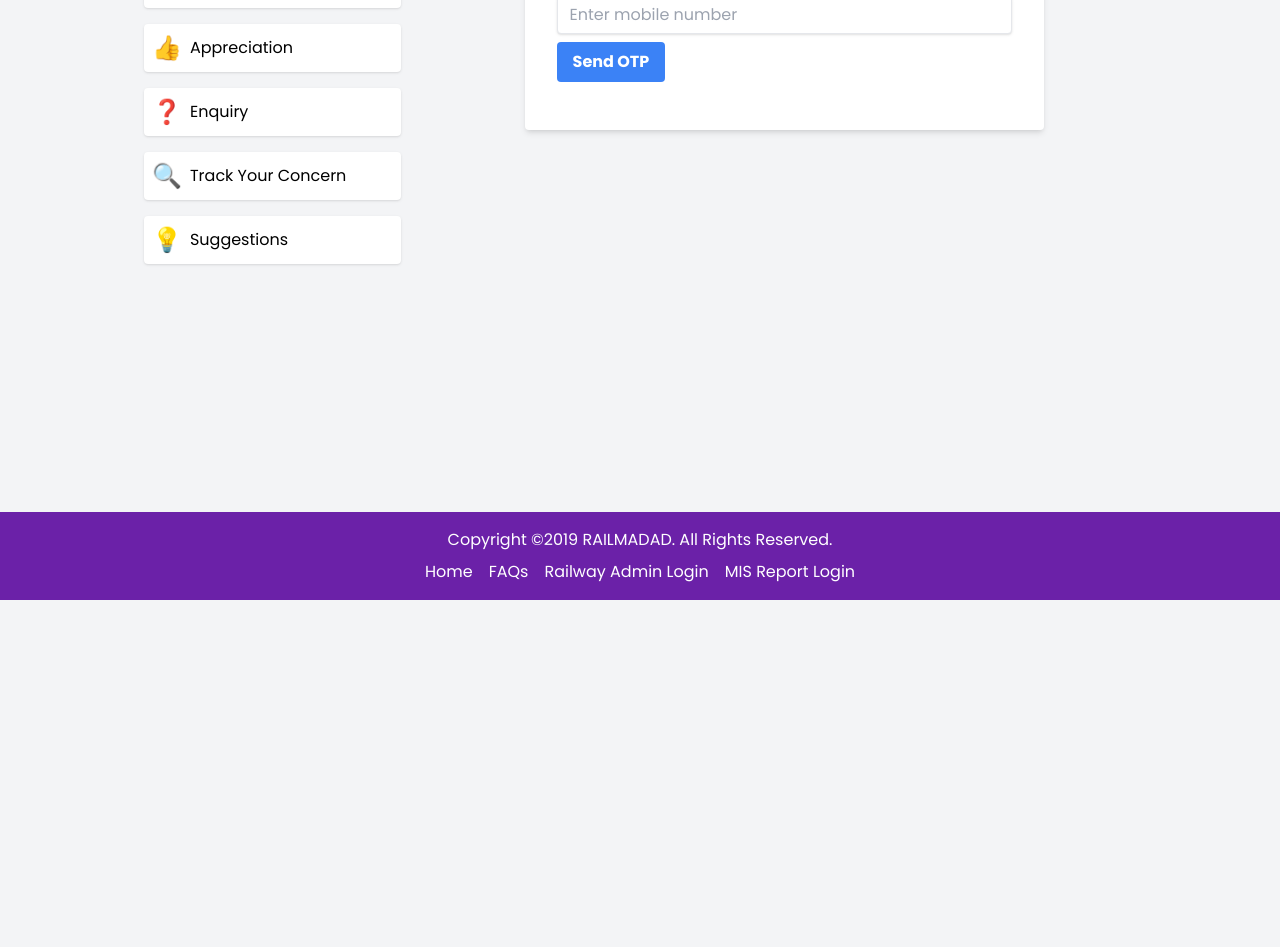
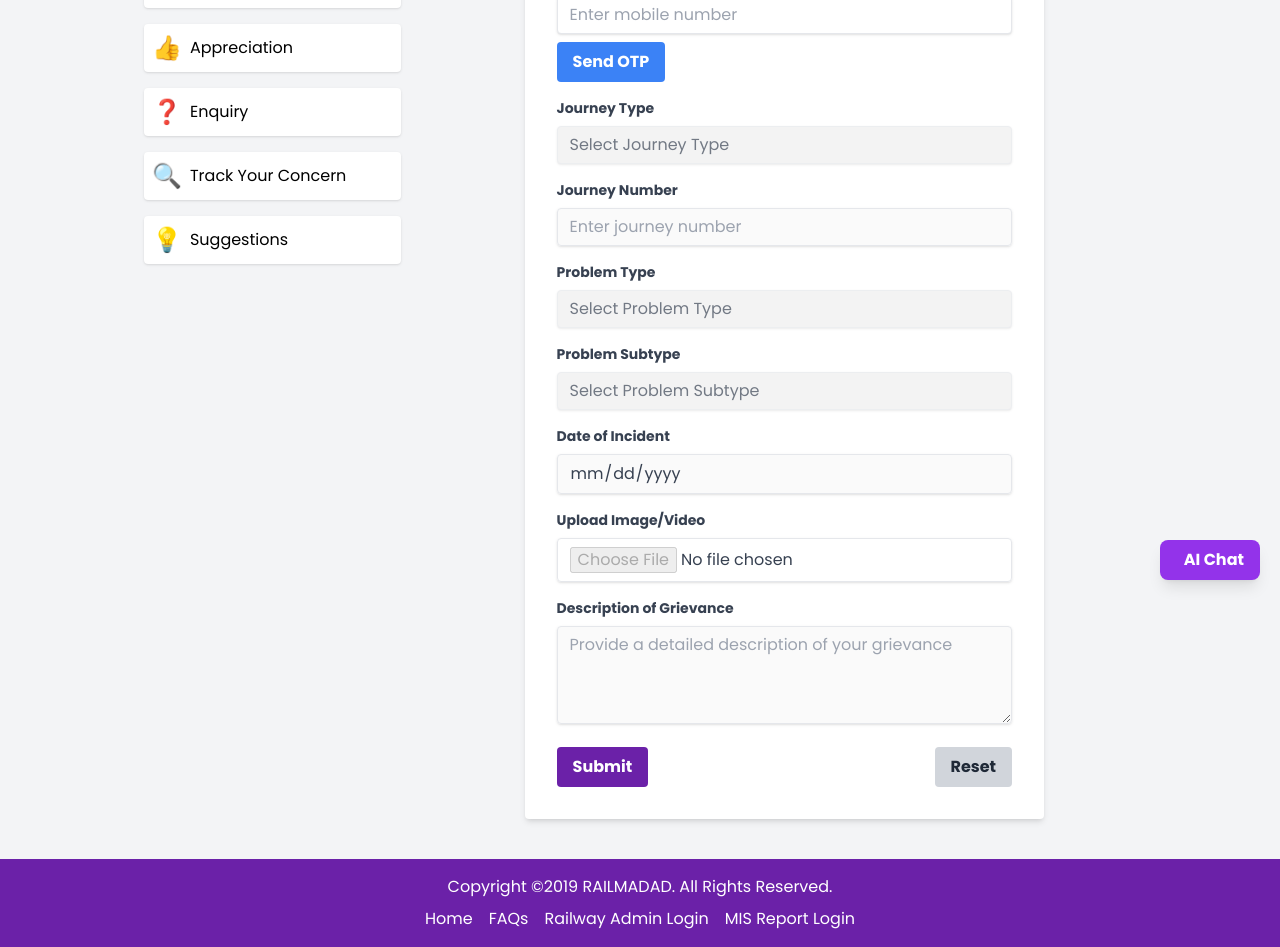
Before and after one commit to parthasdey2304/railmadad-homepage-clone-react, a React (Vite) app: page / in a window 1280 px wide. Shown: the part 200-1147 px from the top of the page. Before the commit the page ends 800 px from the top, so only its background shows below. Built offline with nearby package versions, Linux system fonts and the light colour scheme.

Commit message:
Added : Chatbot.jsx & Updated : GrievanceForm.jsx (look changed)

```diff
--- a/src/App.jsx
+++ b/src/App.jsx
@@ -3,6 +3,7 @@ import Header from './components/Header';
 import Navigation from './components/Navigation';
 import GrievanceForm from './components/GrievanceForm';
 import Footer from './components/Footer';
+import Chatbot from './components/ChatBot';
 
 function App() {
   return (
@@ -16,6 +17,7 @@ function App() {
           </div>
         </div>
       </main>
+      <Chatbot />
       <Footer />
     </div>
   );
--- /dev/null
+++ b/src/components/ChatBot.jsx
@@ -0,0 +1,135 @@
+import React, { useState, useRef, useEffect } from 'react';
+import axios from 'axios';
+
+function Chatbot() {
+  const [showChat, setShowChat] = useState(false);
+  const [messages, setMessages] = useState([]);
+  const [inputValue, setInputValue] = useState('');
+  const [isLoading, setIsLoading] = useState(false);
+  const messagesEndRef = useRef(null);
+
+  const scrollToBottom = () => {
+    messagesEndRef.current?.scrollIntoView({ behavior: "smooth" });
+  };
+
+  useEffect(scrollToBottom, [messages]);
+
+  const sendMessage = async () => {
+    if (inputValue.trim() === '') return;
+
+    const userMessage = { text: inputValue, sender: 'user' };
+    setMessages(prevMessages => [...prevMessages, userMessage]);
+    setInputValue('');
+    setIsLoading(true);
+
+    const options = {
+      method: 'POST',
+      url: 'https://chatgpt-best-price.p.rapidapi.com/v1/chat/completions',
+      headers: {
+        'content-type': 'application/json',
+        'X-RapidAPI-Key': 'c6150aa0fbmshc0a1461851bd7ecp100c48jsnac068272b7e6',
+        'X-RapidAPI-Host': 'chatgpt-best-price.p.rapidapi.com'
+      },
+      data: {
+        model: 'gpt-3.5-turbo',
+        messages: [
+          {
+            role: 'user',
+            content: "I am using your APIs in my Rail Madad app as a chatbot, so be sure to answer all questions regarding rail and its services: " + inputValue
+          }
+        ]
+      }
+    };
+
+    try {
+      const response = await axios.request(options);
+      const botResponse = response.data.choices[0].message.content;
+      const botMessage = { text: botResponse, sender: 'bot' };
+      setMessages(prevMessages => [...prevMessages, botMessage]);
+    } catch (error) {
+      console.error('Error fetching response:', error);
+      const errorMessage = { text: "Sorry, I couldn't process your request. Please try again.", sender: 'bot' };
+      setMessages(prevMessages => [...prevMessages, errorMessage]);
+    } finally {
+      setIsLoading(false);
+    }
+  };
+
+  const toggleChat = () => {
+    setShowChat(!showChat);
+  };
+
+  const closeChat = () => {
+    setShowChat(false);
+  };
+
+  return (
+    <div className="fixed bottom-5 right-5 font-['Poppins'] z-50">
+      {!showChat && (
+        <button
+          className="bg-purple-600 hover:bg-purple-700 text-white font-bold py-2 px-4 rounded-lg shadow-lg transition duration-300"
+          onClick={toggleChat}
+        >
+          <i className="ri-chat-3-fill mr-2"></i> AI Chat
+        </button>
+      )}
+      {showChat && (
+        <div className="bg-white rounded-lg shadow-2xl w-80 overflow-hidden transition duration-300 transform scale-100">
+          <div className="bg-purple-600 text-white p-4 flex justify-between items-center">
+            <h2 className="text-lg font-semibold">AI Chat</h2>
+            <button onClick={closeChat} className="hover:text-gray-300 transition duration-300">
+              <svg xmlns="http://www.w3.org/2000/svg" className="h-6 w-6" fill="none" viewBox="0 0 24 24" stroke="currentColor">
+                <path strokeLinecap="round" strokeLinejoin="round" strokeWidth={2} d="M6 18L18 6M6 6l12 12" />
+              </svg>
+            </button>
+          </div>
+          <div className="h-96 overflow-y-auto p-4 space-y-4">
+            {messages.map((message, index) => (
+              <div
+                key={index}
+                className={`flex ${message.sender === 'bot' ? 'justify-start' : 'justify-end'}`}
+              >
+                <div
+                  className={`max-w-[75%] p-3 rounded-lg ${
+                    message.sender === 'bot'
+                      ? 'bg-purple-100 text-purple-900'
+                      : 'bg-gray-200 text-gray-900'
+                  }`}
+                >
+                  {message.text}
+                </div>
+              </div>
+            ))}
+            {isLoading && (
+              <div className="flex justify-center items-center">
+                <div className="animate-spin rounded-full h-8 w-8 border-b-2 border-purple-600"></div>
+              </div>
+            )}
+            <div ref={messagesEndRef} />
+          </div>
+          <div className="p-4 border-t">
+            <div className="flex">
+              <input
+                type="text"
+                placeholder="Type your message here..."
+                className="flex-grow border rounded-l-lg p-2 focus:outline-none focus:ring-2 focus:ring-purple-600"
+                value={inputValue}
+                onChange={(e) => setInputValue(e.target.value)}
+                onKeyPress={(e) => e.key === 'Enter' && sendMessage()}
+              />
+              <button
+                onClick={sendMessage}
+                className="bg-purple-600 hover:bg-purple-700 text-white font-bold py-2 px-4 rounded-r-lg transition duration-300"
+                disabled={isLoading}
+              >
+                Send
+              </button>
+            </div>
+          </div>
+        </div>
+      )}
+    </div>
+  );
+}
+
+export default Chatbot;
--- a/src/components/GrievanceForm.jsx
+++ b/src/components/GrievanceForm.jsx
@@ -79,8 +79,6 @@ function GrievanceForm() {
           </div>
         )}
 
-        {verified && (
-          <>
         <div className="mb-4">
           <label className="block text-gray-700 text-sm font-bold mb-2" htmlFor="journeyType">
             Journey Type
@@ -89,6 +87,7 @@ function GrievanceForm() {
             className="shadow appearance-none border rounded w-full py-2 px-3 text-gray-700 leading-tight focus:outline-none focus:shadow-outline"
             id="journeyType"
             onChange={(e) => setJourneyType(e.target.value)}
+            disabled={!verified}
           >
             <option value="">Select Journey Type</option>
             <option value="PNR">PNR</option>
@@ -96,20 +95,28 @@ function GrievanceForm() {
           </select>
         </div>
 
-            {journeyType && (
         <div className="mb-4">
           <label className="block text-gray-700 text-sm font-bold mb-2" htmlFor="journeyNumber">
-                  {journeyType} Number
+            Journey Number
           </label>
-                <input className="shadow appearance-none border rounded w-full py-2 px-3 text-gray-700 leading-tight focus:outline-none focus:shadow-outline" id="journeyNumber" type="text" placeholder={`Enter ${journeyType} number`} />
+          <input
+            className="shadow appearance-none border rounded w-full py-2 px-3 text-gray-700 leading-tight focus:outline-none focus:shadow-outline"
+            id="journeyNumber"
+            type="text"
+            placeholder="Enter journey number"
+            disabled={!verified}
+          />
         </div>
-            )}
 
         <div className="mb-4">
           <label className="block text-gray-700 text-sm font-bold mb-2" htmlFor="problemType">
             Problem Type
           </label>
-              <select className="shadow appearance-none border rounded w-full py-2 px-3 text-gray-700 leading-tight focus:outline-none focus:shadow-outline" id="problemType">
+          <select
+            className="shadow appearance-none border rounded w-full py-2 px-3 text-gray-700 leading-tight focus:outline-none focus:shadow-outline"
+            id="problemType"
+            disabled={!verified}
+          >
             <option value="">Select Problem Type</option>
             <option value="cleanliness">Cleanliness</option>
             <option value="food">Food Quality</option>
@@ -122,7 +129,11 @@ function GrievanceForm() {
           <label className="block text-gray-700 text-sm font-bold mb-2" htmlFor="problemSubtype">
             Problem Subtype
           </label>
-              <select className="shadow appearance-none border rounded w-full py-2 px-3 text-gray-700 leading-tight focus:outline-none focus:shadow-outline" id="problemSubtype">
+          <select
+            className="shadow appearance-none border rounded w-full py-2 px-3 text-gray-700 leading-tight focus:outline-none focus:shadow-outline"
+            id="problemSubtype"
+            disabled={!verified}
+          >
             <option value="">Select Problem Subtype</option>
             <option value="toilet">Dirty Toilet</option>
             <option value="seat">Unclean Seat</option>
@@ -135,33 +146,56 @@ function GrievanceForm() {
           <label className="block text-gray-700 text-sm font-bold mb-2" htmlFor="incidentDate">
             Date of Incident
           </label>
-              <input className="shadow appearance-none border rounded w-full py-2 px-3 text-gray-700 leading-tight focus:outline-none focus:shadow-outline" id="incidentDate" type="date" />
+          <input
+            className="shadow appearance-none border rounded w-full py-2 px-3 text-gray-700 leading-tight focus:outline-none focus:shadow-outline"
+            id="incidentDate"
+            type="date"
+            disabled={!verified}
+          />
         </div>
 
         <div className="mb-4">
           <label className="block text-gray-700 text-sm font-bold mb-2" htmlFor="fileUpload">
             Upload Image/Video
           </label>
-              <input className="shadow appearance-none border rounded w-full py-2 px-3 text-gray-700 leading-tight focus:outline-none focus:shadow-outline" id="fileUpload" type="file" accept="image/*,video/*" />
+          <input
+            className="shadow appearance-none border rounded w-full py-2 px-3 text-gray-700 leading-tight focus:outline-none focus:shadow-outline"
+            id="fileUpload"
+            type="file"
+            accept="image/*,video/*"
+            disabled={!verified}
+          />
         </div>
 
         <div className="mb-4">
           <label className="block text-gray-700 text-sm font-bold mb-2" htmlFor="description">
             Description of Grievance
           </label>
-              <textarea className="shadow appearance-none border rounded w-full py-2 px-3 text-gray-700 leading-tight focus:outline-none focus:shadow-outline" id="description" rows="4" placeholder="Provide a detailed description of your grievance"></textarea>
+          <textarea
+            className="shadow appearance-none border rounded w-full py-2 px-3 text-gray-700 leading-tight focus:outline-none focus:shadow-outline"
+            id="description"
+            rows="4"
+            placeholder="Provide a detailed description of your grievance"
+            disabled={!verified}
+          ></textarea>
         </div>
 
         <div className="flex items-center justify-between">
-              <button className="bg-purple-800 hover:bg-purple-700 text-white font-bold py-2 px-4 rounded focus:outline-none focus:shadow-outline" type="button">
+          <button
+            className="bg-purple-800 hover:bg-purple-700 text-white font-bold py-2 px-4 rounded focus:outline-none focus:shadow-outline"
+            type="button"
+            disabled={!verified}
+          >
             Submit
           </button>
-              <button className="bg-gray-300 hover:bg-gray-400 text-gray-800 font-bold py-2 px-4 rounded focus:outline-none focus:shadow-outline" type="button">
+          <button
+            className="bg-gray-300 hover:bg-gray-400 text-gray-800 font-bold py-2 px-4 rounded focus:outline-none focus:shadow-outline"
+            type="button"
+            disabled={!verified}
+          >
             Reset
           </button>
         </div>
-          </>
-        )}
       </form>
     </div>
   );
```
Lines whose indentation alone changed are shown as unchanged.
